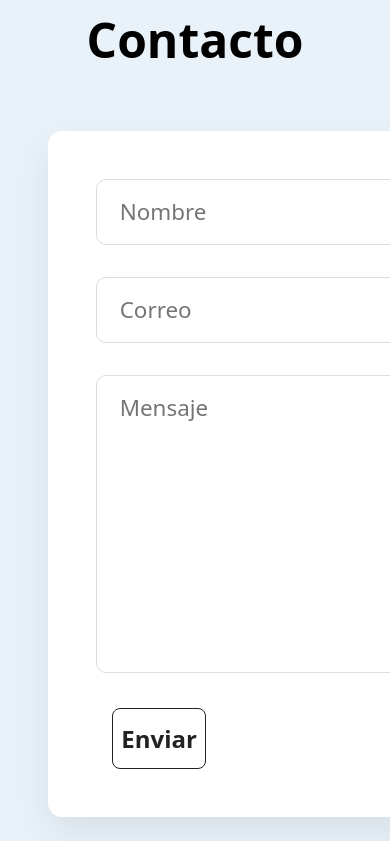
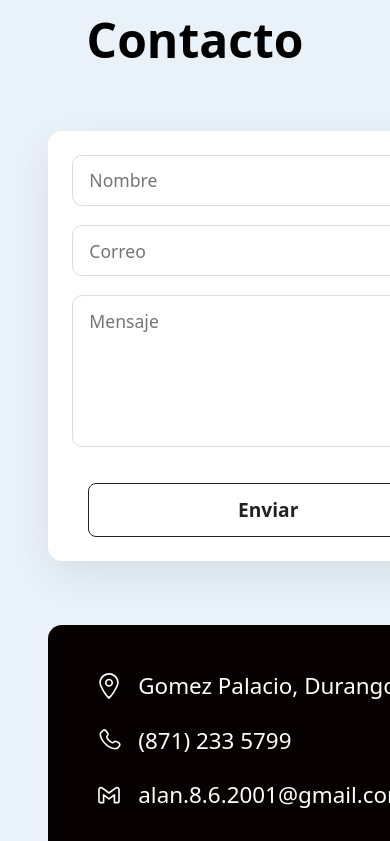
Before and after one commit to Alanlg08/Portafolio_v0.1, a plain HTML site: page index.html in a window 390 px wide. Shown: the part 5880-6721 px from the top of the page. Drawn offline with Linux system fonts and the light colour scheme.

Commit message:
Se solucionaron bugs relacionados al formulario al agregar los mediaquerys

```diff
--- a/css/styles.css
+++ b/css/styles.css
@@ -431,6 +431,7 @@ textarea.form-control{
 }
 
 /* ===== RESPONSIVE ===== */
+
 @media (max-width: 768px){
     .contacto-flex{
         grid-template-columns: 1fr;
@@ -438,6 +439,31 @@ textarea.form-control{
 
     .direct-contact-container{
         justify-content: center;
+    }
+
+    #contact-form{
+        padding: 1.5rem;
+    }
+
+    .form-control{
+        font-size: 1.1rem;
+        padding: 0.9rem 1rem;
+        border-radius: 10px;
+    }
+
+    .form-group{
+        margin-bottom: 1.2rem;
+    }
+
+    textarea.form-control{
+        min-height: 140px;
+    }
+
+
+    #contact-form .direcciones-boton{
+        width: 100%;
+        padding: 1rem;
+        font-size: 1.2rem;
     }
 }
 
--- a/index.html
+++ b/index.html
@@ -163,7 +163,7 @@
                     </div>
                 </div>
 
-                <textarea class="form-control" rows="10" placeholder="Mensaje" name="message" required></textarea>
+                <textarea class="form-control" rows="6" placeholder="Mensaje" name="message" required></textarea>
 
                 <button class="direcciones-boton" id="submit" type="submit" value="SEND">
                     Enviar
```
